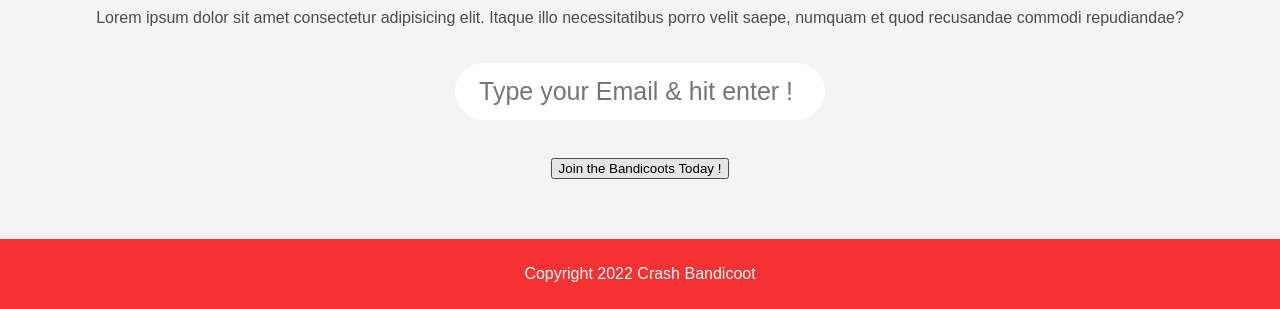
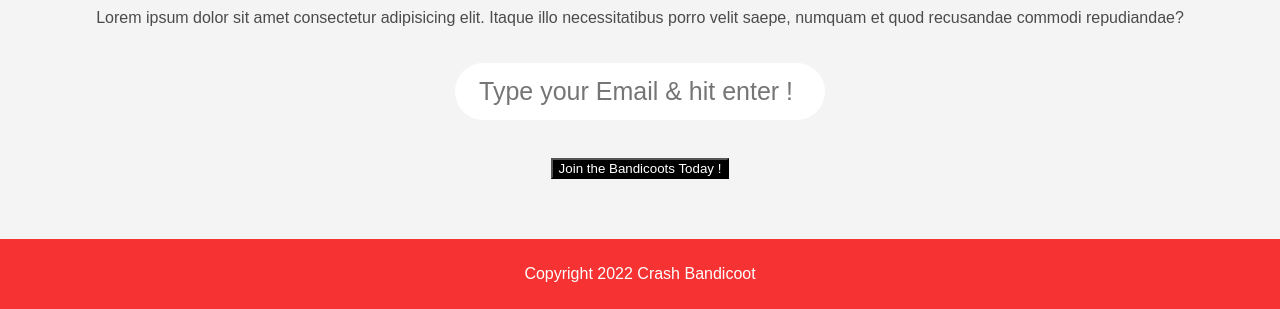
Before and after one commit to MohamadCode/CSS-REWATCH, a plain HTML site: page index.html in a window 1280 px wide. In both pictures the pointer is over the button "Join the Bandicoots Today !". Shown: the part 491-800 px from the top of the page. Drawn offline with Linux system fonts and the light colour scheme.

Commit message:
button-hover

```diff
--- a/index.html
+++ b/index.html
@@ -57,7 +57,7 @@
     <form>
      <input type="email" name="email" id="" placeholder="Type your Email & hit enter !" required>
      <br><br>
-     <button>Join the Bandicoots Today !</button>
+     <button class="button__hover">Join the Bandicoots Today !</button>
     </form>
 
 </section>
--- a/style.css
+++ b/style.css
@@ -175,3 +175,20 @@ footer {
     padding: 10px;
     text-align: center;
 }
+
+.button__hover:hover {
+background-color: black;
+
+}
+
+button {
+animation: float 2000ms infinite alternate-reverse;
+transition: all 300ms;
+
+
+}
+
+button:hover {
+    background-color: black;
+    color: white
+}
```
